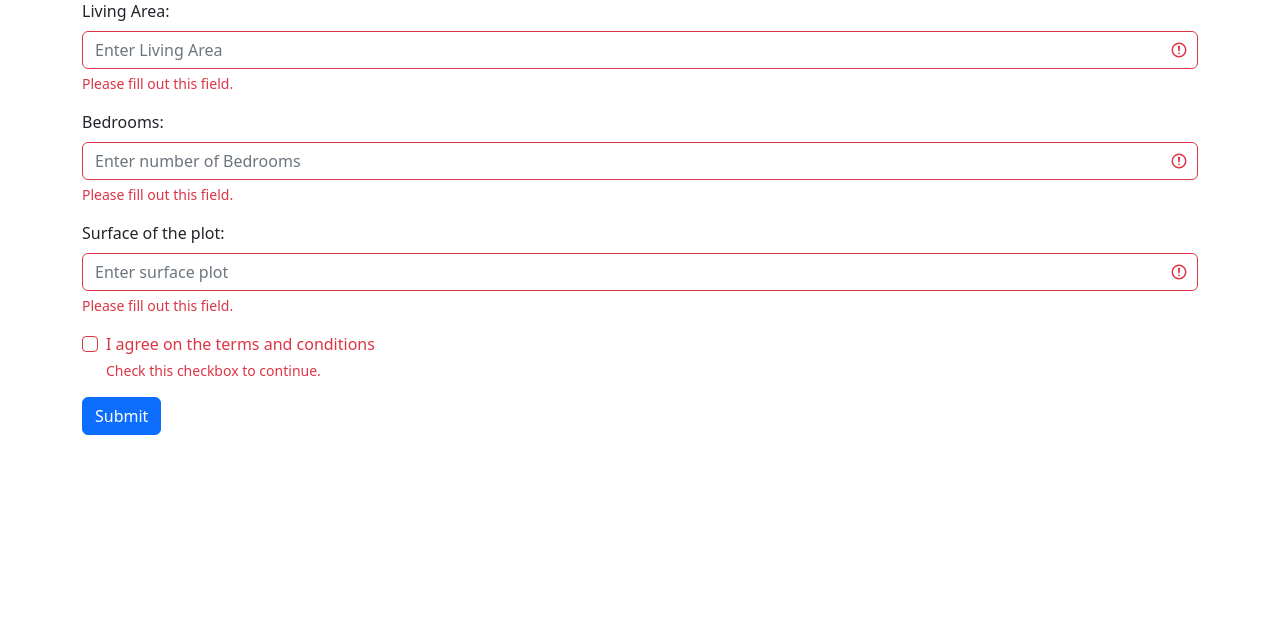
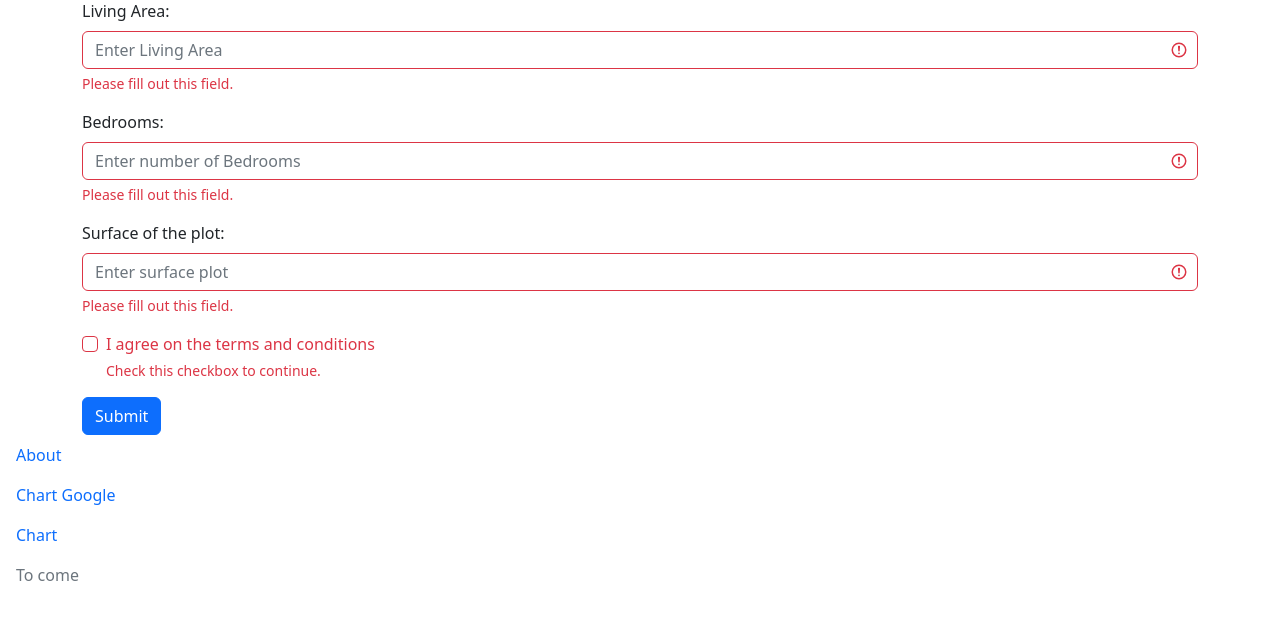
Before and after one commit to EmiliaGenadieva/Deployment, a Flask app: page / in a window 1280 px wide. Shown: the part 17-637 px from the top of the page. Run offline with Flask 2, Linux system fonts and the light colour scheme; parts of the project's set-up code (start-up, migrations or seed data) failed here and were passed over.

Commit message:
code changes

```diff
--- a/app.py
+++ b/app.py
@@ -76,7 +76,7 @@ def chart3():
         The rumor that vegetarians are having a hard time in London and Madrid can probably not be
         explained by this chart.
         """
-        return render_template('index.html', graphJSON=graphJSON, header=header,description=description)
+        return render_template('chart3.html', graphJSON=graphJSON, header=header,description=description)
 
 
 if __name__ == '__main__':
--- a/templates/index.html
+++ b/templates/index.html
@@ -39,6 +39,19 @@
          <button type="submit" class="btn btn-primary">Submit</button>
       </form>
    </div>
+   <ul class="nav nav-pills flex-column">
+      <li class="nav-item">
+        <a class="nav-link" href="#">About</a>
+      </li>
+      <li class="nav-item">
+        <a class="nav-link" href="charts"> Chart Google</a>
+      </li>
+      <li class="nav-item">
+        <a class="nav-link" href="chart3"> Chart</a>
+      </li>
+      <li class="nav-item">
+        <a class="nav-link disabled" href="#">To come</a>
+      </li>
 </body>
 
 </html>
```
